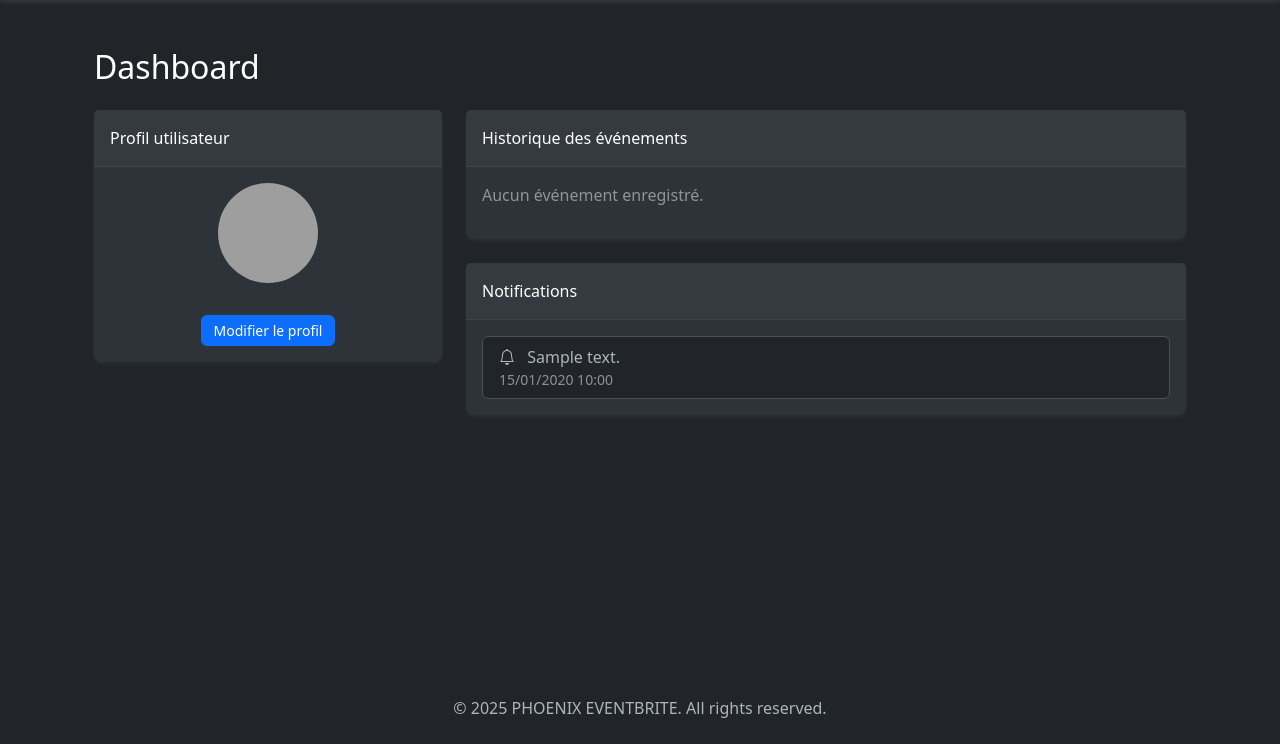
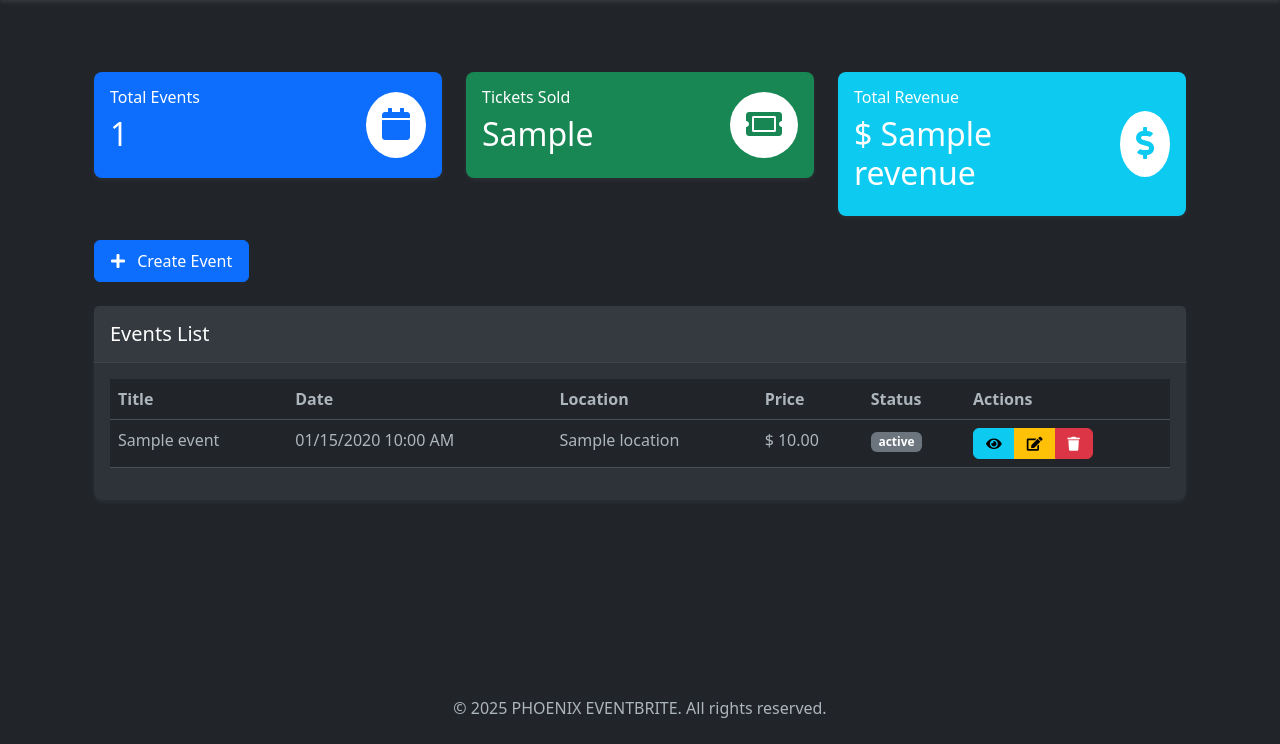
Before and after one commit to Youcode-Classe-E-2024-2025/PHOENIX_Eventbrite, a PHP site: template app/views/Organisateur/index.twig in a window 1280 px wide. Shown: the part 56-800 px from the top of the page. Run offline with PHP 8.4, Linux system fonts and the light colour scheme; the template is opened without the code that fills it: most values are stand-ins (such as "Sample title", 1, 10 or a date in 2020); some libraries are stand-ins or nearby versions; grey boxes are pictures that could not be loaded.

```diff
--- a/app/Core/Database.php
+++ b/app/Core/Database.php
@@ -48,4 +48,9 @@ class Database
     {
         self::getInstance()->rollBack();
     }
+
+    public static function lastInsertId()
+    {
+        return self::getInstance()->lastInsertId();
+    }
 }
--- a/app/views/Organisateur/index.twig
+++ b/app/views/Organisateur/index.twig
@@ -1,61 +1,152 @@
 {% extends 'Layouts/base.twig' %}
 
-{% block title %}Dashboard - Participants{% endblock %}
+{% block title %}Organizer Dashboard{% endblock %}
 
 {% block content %}
-<div class="container">
-    <h2 class="mb-4">Dashboard</h2>
-
-    <div class="row">
+<div class="container-fluid py-4">
+    <!-- Statistics Section -->
+    <div class="row mb-4">
+        <!-- Total Events -->
         <div class="col-md-4">
-            <div class="card">
-                <div class="card-header">Profil utilisateur</div>
-                <div class="card-body text-center">
-                    <img src="{{ user.avatar ?? '/images/default-avatar.png' }}" class="rounded-circle mb-3" width="100" height="100" alt="Avatar">
-                    <h5>{{ user.name }}</h5>
-                    <p class="text-muted">{{ user.role | capitalize }}</p>
-                    <a href="/profile" class="btn btn-primary btn-sm">Modifier le profil</a>
+            <div class="card bg-primary text-white">
+                <div class="card-body">
+                    <div class="d-flex justify-content-between align-items-center">
+                        <div>
+                            <h6 class="card-title mb-0">Total Events</h6>
+                            <h2 class="my-2">{{ dashboard.totalEvents|default(0) }}</h2>
+                        </div>
+                        <div class="rounded-circle bg-white p-3">
+                            <i class="fas fa-calendar fa-2x text-primary"></i>
+                        </div>
+                    </div>
                 </div>
             </div>
         </div>
 
-        <div class="col-md-8">
-            <div class="card mb-4">
-                <div class="card-header">Historique des événements</div>
+        <!-- Tickets Sold -->
+        <div class="col-md-4">
+            <div class="card bg-success text-white">
                 <div class="card-body">
-                    {% if user.events|length > 0 %}
-                        <ul class="list-group">
-                            {% for event in user.events %}
-                                <li class="list-group-item d-flex justify-content-between align-items-center">
-                                    {{ event.name }}
-                                    <span class="badge bg-info">{{ event.date|date('d/m/Y') }}</span>
-                                </li>
-                            {% endfor %}
-                        </ul>
-                    {% else %}
-                        <p class="text-muted">Aucun événement enregistré.</p>
-                    {% endif %}
+                    <div class="d-flex justify-content-between align-items-center">
+                        <div>
+                            <h6 class="card-title mb-0">Tickets Sold</h6>
+                            <h2 class="my-2">{{ dashboard.ticketSold|default(0) }}</h2>
+                        </div>
+                        <div class="rounded-circle bg-white p-3">
+                            <i class="fas fa-ticket-alt fa-2x text-success"></i>
+                        </div>
+                    </div>
                 </div>
             </div>
+        </div>
 
-            <div class="card">
-                <div class="card-header">Notifications</div>
+        <!-- Total Revenue -->
+        <div class="col-md-4">
+            <div class="card bg-info text-white">
                 <div class="card-body">
-                    {% if notifications|length > 0 %}
-                        <ul class="list-group">
-                            {% for notification in notifications %}
-                                <li class="list-group-item">
-                                    <i class="bi bi-bell me-2"></i> {{ notification.message }}
-                                    <small class="text-muted d-block">{{ notification.date|date('d/m/Y H:i') }}</small>
-                                </li>
-                            {% endfor %}
-                        </ul>
-                    {% else %}
-                        <p class="text-muted">Aucune notification.</p>
-                    {% endif %}
+                    <div class="d-flex justify-content-between align-items-center">
+                        <div>
+                            <h6 class="card-title mb-0">Total Revenue</h6>
+                            <h2 class="my-2">$ {{ dashboard.revenue|default(0) }}</h2>
+                        </div>
+                        <div class="rounded-circle bg-white p-3">
+                            <i class="fas fa-dollar-sign fa-2x text-info"></i>
+                        </div>
+                    </div>
                 </div>
             </div>
         </div>
     </div>
+
+    <!-- Create Event Button -->
+    <div class="mb-4">
+        <a href="/events/create" class="btn btn-primary">
+            <i class="fas fa-plus me-2"></i> Create Event
+        </a>
+    </div>
+
+    <!-- Events Table -->
+    <div class="card">
+        <div class="card-header">
+            <div class="d-flex justify-content-between align-items-center">
+                <h5 class="mb-0">Events List</h5>
+            </div>
+        </div>
+        <div class="card-body">
+            <div class="table-responsive">
+                <table class="table table-hover">
+                    <thead>
+                        <tr>
+                            <th>Title</th>
+                            <th>Date</th>
+                            <th>Location</th>
+                            {# <th>Seats</th> #}
+                            <th>Price</th>
+                            <th>Status</th>
+                            <th>Actions</th>
+                        </tr>
+                    </thead>
+                    <tbody>
+                        {% for event in dashboard.events|default([]) %}
+                        <tr>
+                            <td>{{ event.title }}</td>
+                            <td>{{ event.date|date('m/d/Y h:i A') }}</td>
+                            <td>{{ event.location }}</td>
+                            {# <td>{{ event.tickets_sold|default(0) }}/{{ event.capacity }}</td> #}
+                            <td>$ {{ event.price|number_format(2, '.', ',') }}</td>
+                            <td>
+                                <span class="badge bg-{{ event.status == 'Actif' ? 'success' : (event.status == 'En attente' ? 'warning' : 'secondary') }}">
+                                    {{ event.status }}
+                                </span>
+                            </td>
+                            <td>
+                                <div class="btn-group">
+                                    <a href="/event_detail/{{ event.id }}" class="btn btn-sm btn-info" title="View">
+                                        <i class="fas fa-eye"></i>
+                                    </a>
+                                    <a href="/events/update?id={{ event.id }}" class="btn btn-sm btn-warning" title="Edit">
+                                        <i class="fas fa-edit"></i>
+                                    </a>
+                                    <a href="/events/delete?id={{ event.id }}" class="btn btn-sm btn-danger" title="Delete">
+                                        <i class="fas fa-trash"></i>
+                                    </a>
+                                </div>
+                            </td>
+                        </tr>
+                        {% else %}
+                        <tr>
+                            <td colspan="7" class="text-center">No events found</td>
+                        </tr>
+                        {% endfor %}
+                    </tbody>
+                </table>
+            </div>
+
+            <!-- Pagination -->
+            {% if totalPages|default(1) > 1 %}
+            <div class="d-flex justify-content-center mt-4">
+                <nav>
+                    <ul class="pagination">
+                        <li class="page-item {{ currentPage == 1 ? 'disabled' : '' }}">
+                            <a class="page-link" href="?page={{ currentPage-1 }}">&laquo;</a>
+                        </li>
+                        {% for i in 1..totalPages %}
+                        <li class="page-item {{ currentPage == i ? 'active' : '' }}">
+                            <a class="page-link" href="?page={{ i }}">{{ i }}</a>
+                        </li>
+                        {% endfor %}
+                        <li class="page-item {{ currentPage == totalPages ? 'disabled' : '' }}">
+                            <a class="page-link" href="?page={{ currentPage+1 }}">&raquo;</a>
+                        </li>
+                    </ul>
+                </nav>
+            </div>
+            {% endif %}
+        </div>
+    </div>
 </div>
+
+{% block javascripts %}
+
 {% endblock %}
+{% endblock %}
```
Also changed, not shown: app/Controllers/EventController.php (+161 -21 lines), app/Models/Event.php (+33 -1 lines), app/routes.php (+14 -6 lines), app/views/Organisateur/create_event.twig (added, +131 -0 lines), app/views/Organisateur/update_event.twig (line endings or trailing spaces), 3 other files.
